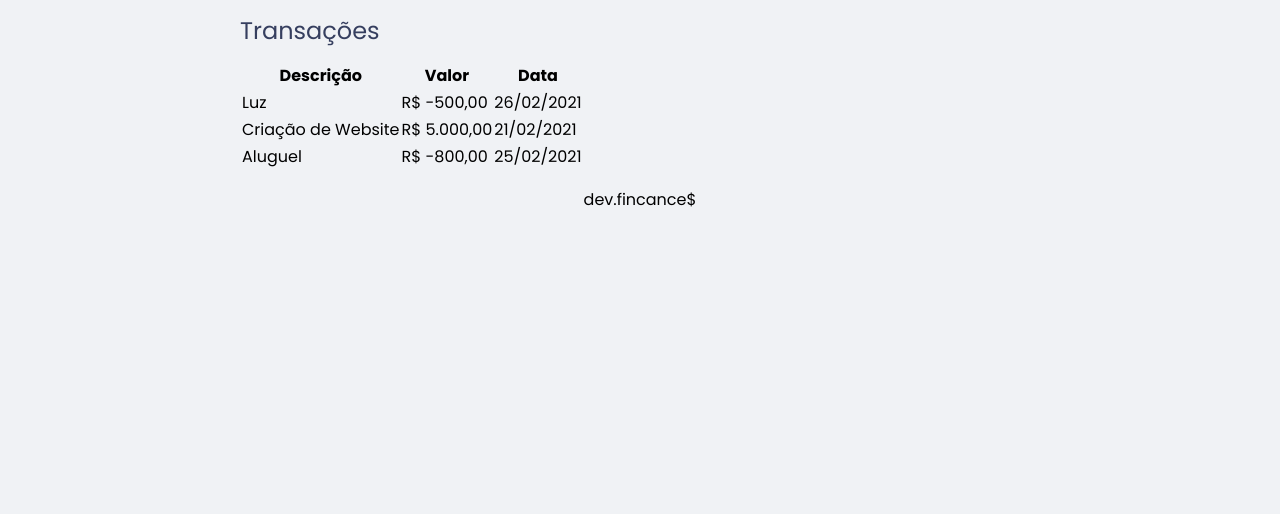
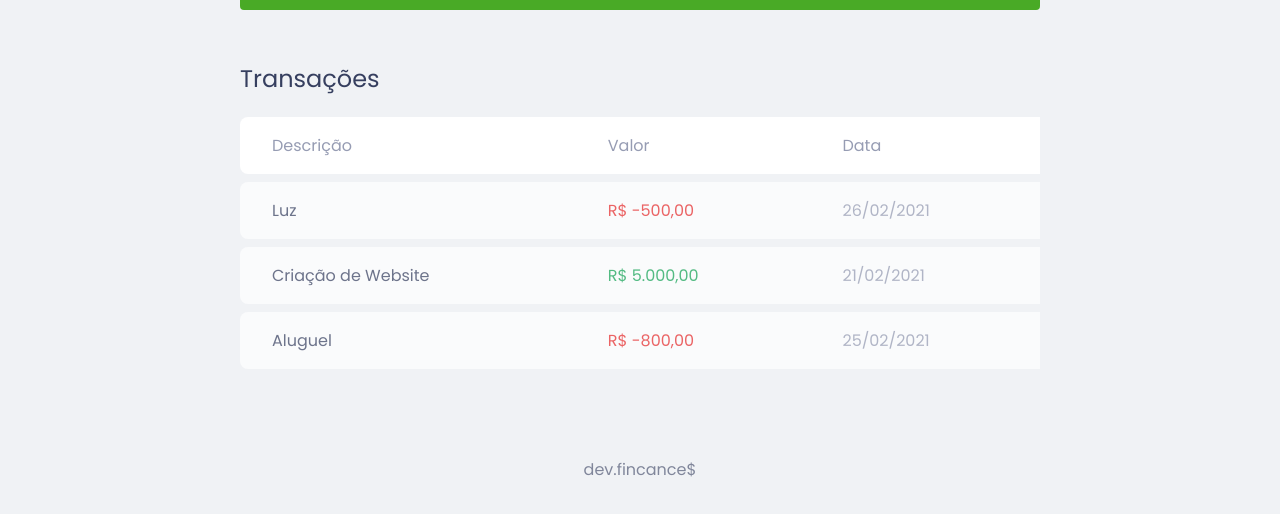
Before and after one commit to Mathias-21/dev.finances, a plain HTML site: page index.html in a window 1280 px wide. Shown: the part 599-1113 px from the top of the page. Before the commit the page ends 811 px from the top, so only its background shows below. Drawn offline with Linux system fonts and the light colour scheme.

Commit message:
Transações

```diff
--- a/index.html
+++ b/index.html
@@ -6,7 +6,6 @@
         <meta http-equiv="X-UA-Compatible" content="IE=edge">
         <meta name="viewport" content="width=device-width, initial-scale=1.0">
         <title>dev.finance$</title>
-
         <link rel="stylesheet" href="style.css">
         <link rel="preconnect" href="https://fonts.gstatic.com">
         <link href="https://fonts.googleapis.com/css2?family=Poppins:ital,wght@0,100;0,400;0,700;1,100;1,400;1,700&display=swap" rel="stylesheet">
@@ -50,19 +49,19 @@
                     </thead>
                     <tbody>
                         <tr>
-                        <td>Luz</td>
-                        <td>R$ -500,00</td>
-                        <td>26/02/2021</td>
+                            <td class="description">Luz</td>
+                            <td class="expense">R$ -500,00</td>
+                            <td class="date">26/02/2021</td>
                         </tr>
                         <tr>
-                        <td>Criação de Website</td>
-                        <td>R$ 5.000,00</td>
-                        <td>21/02/2021</td>
+                            <td class="description">Criação de Website</td>
+                            <td class="income">R$ 5.000,00</td>
+                            <td class="date">21/02/2021</td>
                         </tr>
                         <tr>
-                        <td>Aluguel</td>
-                        <td>R$ -800,00</td>
-                        <td>25/02/2021</td>
+                            <td class="description">Aluguel</td>
+                            <td class="expense">R$ -800,00</td>
+                            <td class="date">25/02/2021</td>
                         </tr>
                     </tbody>
                 </table>
@@ -75,5 +74,4 @@
             </p>
         </footer>
     </body>
-
 </html>
--- a/style.css
+++ b/style.css
@@ -1,4 +1,5 @@
 /*=================================global================================*/
+
 :root{
     --dark-blue: #363f5f;
 }
@@ -25,7 +26,8 @@ h2 {
     color: var(--dark-blue);
     font-weight: normal;
 }
-/*=================================Header================================*/
+
+/*=================================header================================*/
 
 #logo {
     background-color: #284021;
@@ -34,10 +36,10 @@ h2 {
     height: 10rem;
     padding-top: 2rem;
     font-weight: 100;
-    font-family: 'poppins';
 }
 
 /*=================================balance================================*/
+
 #balance {
     margin-top: -8rem;
     background-color: transparent;
@@ -49,6 +51,7 @@ h2 {
 }
 
 /*=================================cards================================*/
+
 .card {
     background-color: white;
     padding: 1.5rem 2rem;
@@ -66,15 +69,66 @@ h2 {
 .card p {
     font-size: 2rem;
     line-height: 3rem;
+    margin-top: 1rem;
 }
 
 .card.total, .card.total h3, .card.total p {
-    background-color: #388A1D;
+    background-color: #49aa26;
     color: white;
 }
+
+/*=================================table================================*/
+
+#data-table {
+    width: 100%;
+    border-spacing: 0 0.5rem;
+    color: #969cb3;
+}
+
+table thead tr th:first-child,
+table tbody tr td:first-child {
+    border-radius: 0.5rem 0 0 0.5rem;
+}
+
+table th {
+    background-color: white;
+    padding: 1rem 2rem;
+    text-align: left;
+    font-weight: normal;
+}
+
+table td {
+    background-color: white;
+    margin: 1rem;
+    padding: 1rem 2rem;
+}
+
+table tbody tr {
+    opacity: 0.7;
+}
+
+table tbody tr:hover{
+    opacity: 1;
+}
+
+.description {
+    color: var(--dark-blue);
+}
+
+.expense {
+    color: #e92929;
+}
+
+.income {
+    color: #12a454;
+}
+
+/*=================================footer================================*/
 
 footer {
     text-align: center;
     margin-top: 1rem;
-
+    padding: 4rem 0 2rem;
+    color: var(--dark-blue);
+    opacity: 0.6;
 }
```
Lines whose indentation alone changed are shown as unchanged.
